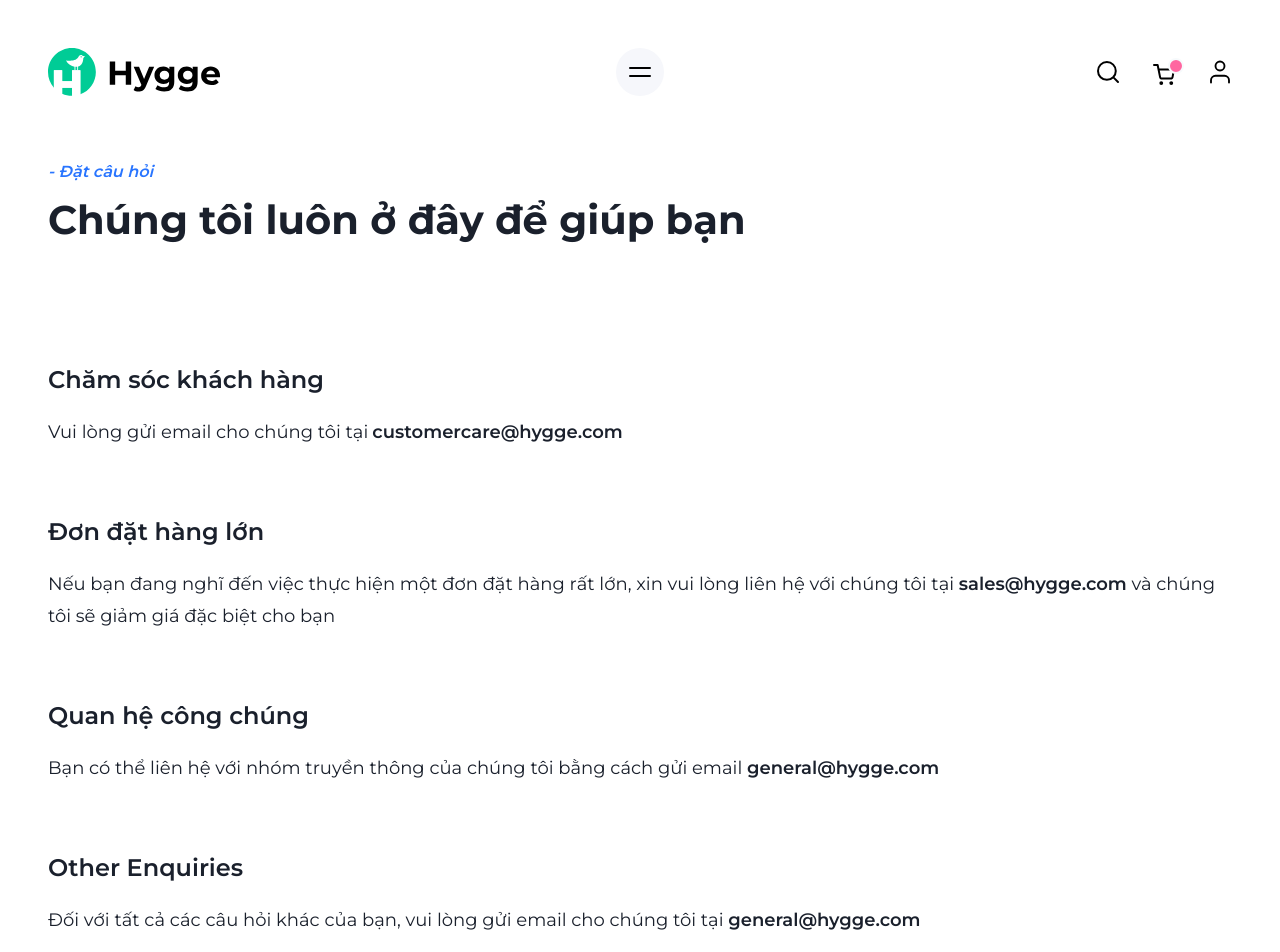
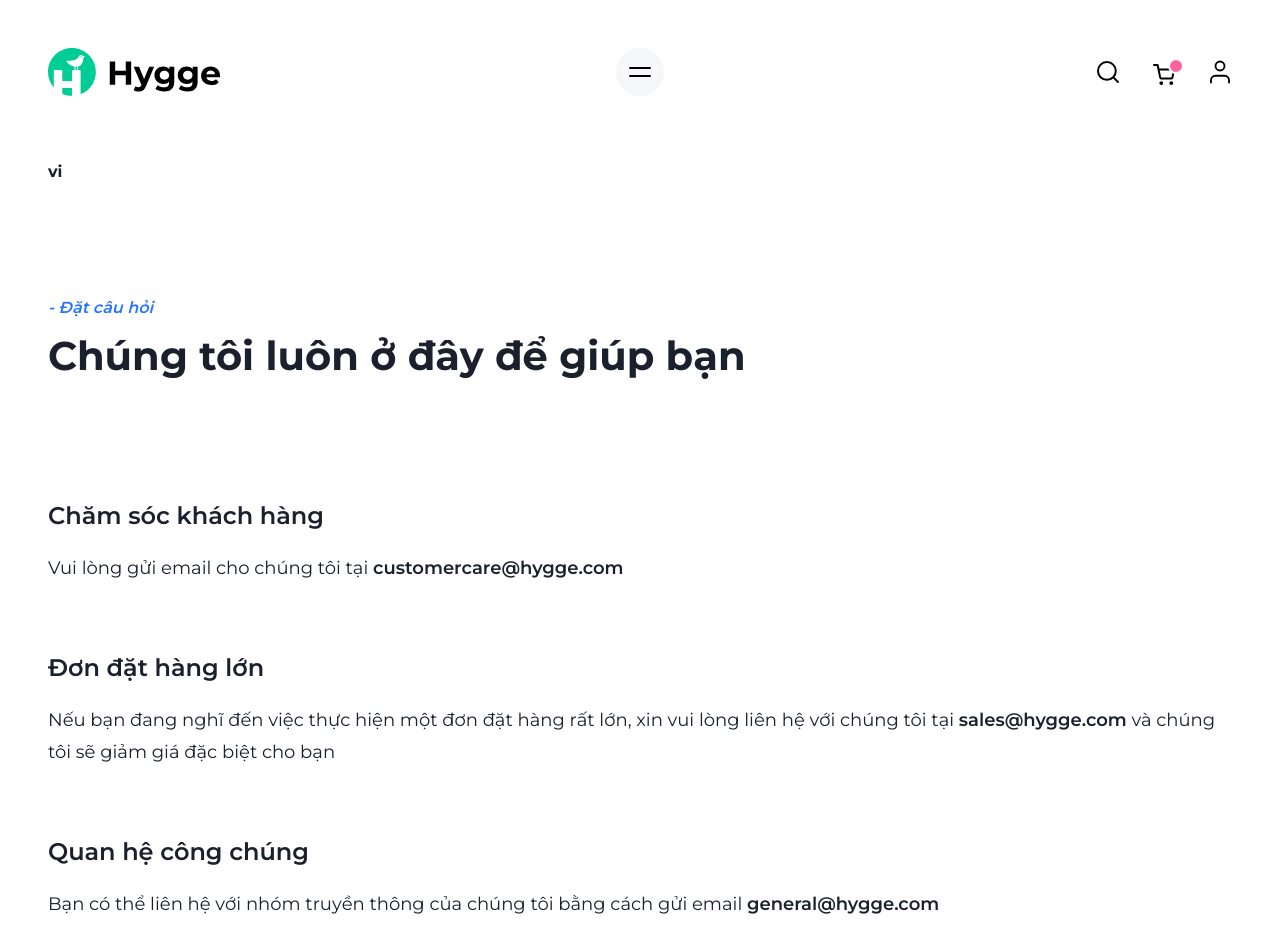
Before and after one commit to TuVoXuan/cosmetics-store-fe, a Next.js app: page /contact in a window 1280 px wide. Shown: the top 952 px of the page. Built offline with nearby package versions, Linux system fonts and the light colour scheme.

Commit message:
feat: make simple multiple language

```diff
--- a/next.config.js
+++ b/next.config.js
@@ -17,6 +17,10 @@ const nextConfig = {
 	images: {
 		domains: ["i.pinimg.com"],
 	},
+	i18n: {
+		locales: ["en", "vi"],
+		defaultLocale: "vi",
+	},
 };
 
 module.exports = nextConfig;
--- a/pages/contact.tsx
+++ b/pages/contact.tsx
@@ -1,54 +1,71 @@
+import { useRouter } from "next/router";
 import React from "react";
 import Button from "../components/buttons/button";
 import Dropdown from "../components/inputs/dropdown";
 import Input from "../components/inputs/input";
 import ParaEmail from "../components/text/paraEmail";
 import TitlePage from "../components/title-page/title-page";
+import { en, vi } from "../translation";
 
 export default function Contact() {
+	const router = useRouter();
+	const { locale } = router;
+
+	const content = locale === "en" ? en : vi;
+
+	const handleLanguage = () => {
+		switch (locale) {
+			case "en":
+				router.push("/contact", "/contact", { locale: "vi" });
+				break;
+			case "vi":
+				router.push("/contact", "/contact", { locale: "en" });
+
+				break;
+			default:
+				break;
+		}
+	};
+
 	return (
 		<section
 			className="pt-14 md:pt-16 space-y-[104px] md:space-y-[112px] xl:space-y-[144px]
 			mb-[104px] md:mb-[112px] xl:mb-[144px]"
 		>
+			<h1 onClick={handleLanguage}>{locale}</h1>
 			<TitlePage
 				className="mb-14 md:mb-16 xl:mb-[72px]"
-				subtitle="Đặt câu hỏi"
-				title="Chúng tôi luôn ở đây để giúp bạn"
+				subtitle={content.contact_page.ask_question}
+				title={content.contact_page.ask_quest_title}
 			/>
 
 			<div className="space-y-14 md:space-y-16 xl:space-y-0 xl:grid xl:grid-cols-2 xl:gap-x-24 xl:gap-y-[72px]">
 				<div className="space-y-4">
-					<h3 className="font-semibold text-paragraph-1 dark:text-white">Chăm sóc khách hàng</h3>
-					<p className="text-paragraph-3">
-						Vui lòng gửi email cho chúng tôi tại
-						<span className="pl-1 font-semibold">customercare@hygge.com</span>
-					</p>
+					<h3 className="font-semibold text-paragraph-1 dark:text-white">
+						{content.contact_page.question_1}
+					</h3>
+					<ParaEmail>{content.contact_page.answer_1}</ParaEmail>
 				</div>
 
 				<div className="space-y-4">
-					<h3 className="font-semibold text-paragraph-1 dark:text-white">Đơn đặt hàng lớn</h3>
-					<ParaEmail>
-						Nếu bạn đang nghĩ đến việc thực hiện một đơn đặt hàng rất lớn, xin vui lòng liên hệ
-						với chúng tôi tại sales@hygge.com và chúng tôi sẽ giảm giá đặc biệt cho bạn
-					</ParaEmail>
+					<h3 className="font-semibold text-paragraph-1 dark:text-white">
+						{content.contact_page.question_2}
+					</h3>
+					<ParaEmail>{content.contact_page.answer_2}</ParaEmail>
 				</div>
 
 				<div className="space-y-4">
-					<h3 className="font-semibold text-paragraph-1 dark:text-white">Quan hệ công chúng</h3>
-					<ParaEmail>
-						Bạn có thể liên hệ với nhóm truyền thông của chúng tôi bằng cách gửi email
-						general@hygge.com
-					</ParaEmail>
+					<h3 className="font-semibold text-paragraph-1 dark:text-white">
+						{content.contact_page.question_3}
+					</h3>
+					<ParaEmail>{content.contact_page.answer_3}</ParaEmail>
 				</div>
 
 				<div className="space-y-4">
-					<h3 className="font-semibold text-paragraph-1 dark:text-white">Other Enquiries</h3>
-
-					<ParaEmail>
-						Đối với tất cả các câu hỏi khác của bạn, vui lòng gửi email cho chúng tôi tại
-						general@hygge.com
-					</ParaEmail>
+					<h3 className="font-semibold text-paragraph-1 dark:text-white">
+						{content.contact_page.question_4}
+					</h3>
+					<ParaEmail>{content.contact_page.answer_4}</ParaEmail>
 				</div>
 			</div>
 
@@ -56,32 +73,40 @@ export default function Contact() {
 			<div className="xl:grid xl:grid-cols-2 xl:gap-x-24">
 				<TitlePage
 					className="mb-14 md:mb-16 md:pr-[288px] lg:pr-[488px] xl:mb-0 xl:pr-0 xl:pl-[84px]"
-					subtitle="Liên hệ với chúng tôi"
-					title="Vui lòng điền vào mẫu liên hệ"
+					subtitle={content.contact_page.reach_out_to_us}
+					title={content.contact_page.reach_out_to_us_title}
 				/>
 
 				<form className="space-y-10 md:space-y-12 xl:mt-8">
-					<Input className="w-full" label="Họ tên" placeholder="John Smith" />
-					<Input className="w-full" label="Email" placeholder="johnsmith@gmail.com" />
+					<Input
+						className="w-full"
+						label={content.contact_page.full_name}
+						placeholder="John Smith"
+					/>
+					<Input
+						className="w-full"
+						label={content.contact_page.email_address}
+						placeholder="johnsmith@gmail.com"
+					/>
 
 					<Dropdown
-						label="Chủ đề"
+						label={content.contact_page.subject}
 						size={"large"}
 						options={[
 							{
-								label: "Chọn Chủ đề",
+								label: content.contact_page.select_subject,
 								value: "",
 							},
 							{
-								label: "Thời gian giao hàng",
+								label: content.contact_page.delivery_time,
 								value: "Thời gian giao hàng",
 							},
 							{
-								label: "Giảm giá",
+								label: content.contact_page.discount,
 								value: "Giảm giá",
 							},
 							{
-								label: "Khác",
+								label: content.contact_page.other,
 								value: "Khác",
 							},
 						]}
@@ -91,7 +116,7 @@ export default function Contact() {
 
 					<div>
 						<p className="mb-2 text-dark-100 md:mb-4 text-paragraph-5 md:text-paragraph-4 dark:text-white-light">
-							Tin nhắn
+							{content.contact_page.message}
 						</p>
 						<textarea
 							className="w-full border-[2px] border-gray-accent placeholder:text-dark-40
@@ -100,13 +125,13 @@ export default function Contact() {
                             text-heading-5 rounded-3xl md:px-6 md:py-4 md:text-heading-4 md:rounded-4xl
                             dark:border-black-dark-2 dark:bg-transparent dark:text-white-light
                             dark:placeholder:text-light-40"
-							placeholder={"Nhập tin nhắn của bạn"}
+							placeholder={content.contact_page.enter_message}
 							rows={6}
 						/>
 					</div>
 
 					<Button type="primary" btnType="button">
-						Gửi
+						{content.contact_page.send}
 					</Button>
 				</form>
 			</div>
@@ -118,8 +143,8 @@ export default function Contact() {
 			>
 				<TitlePage
 					className="text-center mb-14 md:mb-10 md:px-[100px] lg:mb-12"
-					subtitle="Bản tin của chúng tôi"
-					title="Đăng ký nhận tin mới nhất từ chúng tôi"
+					subtitle={content.contact_page.our_newsletter}
+					title={content.contact_page.our_newsletter_title}
 				/>
 
 				<div className="flex items-end justify-center gap-x-6">
@@ -129,10 +154,10 @@ export default function Contact() {
 						dark:focus:outline-none px-6 py-3 text-heading-5 rounded-3xl md:px-6 md:py-4
 						md:text-heading-4 md:rounded-4xl dark:border-black-dark-4 dark:bg-transparent
 						dark:text-white-light dark:placeholder:text-light-40 dark:bg-black-dark-4"
-						placeholder="Email của bạn"
+						placeholder="johnsmith@gmal.com"
 					/>
 					<Button type="primary" className="h-full">
-						Đăng ký
+						{content.contact_page.sign_up}
 					</Button>
 				</div>
 			</div>
--- /dev/null
+++ b/translation.ts
@@ -0,0 +1,67 @@
+export const en = {
+	contact_page: {
+		ask_question: "Ask Questions",
+		ask_quest_title: "We are always here to help you",
+		question_1: "Customer Service",
+		answer_1: "Please send us an email at customercare@hygge.com",
+		question_2: "Large Orders",
+		answer_2:
+			"If you are thinking of making a very large order, please feel free to contact us " +
+			"at sales@hygge.com and we will give you a special discount",
+		question_3: "Public Relations",
+		answer_3: "You can contact our media team by sending an email media@hygge.com",
+		question_4: "Other Enquiries",
+		answer_4: "For all of your other questions, please send us an email at general@hygge.com",
+		reach_out_to_us: "Reach Out to Us",
+		reach_out_to_us_title: "Please fill out the contact form",
+		full_name: "Full Name",
+		email_address: "Email Address",
+		subject: "Subject",
+		select_subject: "Select subject",
+		delivery_time: "Delivery time",
+		discount: "Discount",
+		other: "Other",
+		message: "Message",
+		enter_message: "Enter your message",
+		send: "Send",
+		our_newsletter: "Our Newsletter",
+		our_newsletter_title: "Sign Up to our Newsletter",
+		sign_up: "Sign Up",
+	},
+};
+
+export const vi = {
+	contact_page: {
+		ask_question: "Đặt câu hỏi",
+		ask_quest_title: "Chúng tôi luôn ở đây để giúp bạn",
+		question_1: "Chăm sóc khách hàng",
+		answer_1: "Vui lòng gửi email cho chúng tôi tại customercare@hygge.com",
+		question_2: "Đơn đặt hàng lớn",
+		answer_2:
+			"Nếu bạn đang nghĩ đến việc thực hiện một đơn đặt hàng rất lớn, xin vui lòng liên hệ " +
+			"với chúng tôi tại sales@hygge.com và chúng tôi sẽ giảm giá đặc biệt cho bạn",
+		question_3: "Quan hệ công chúng",
+		answer_3:
+			"Bạn có thể liên hệ với nhóm truyền thông của chúng tôi bằng cách gửi email " +
+			"general@hygge.com",
+		question_4: "Các câu hỏi khác",
+		answer_4:
+			"Đối với tất cả các câu hỏi khác của bạn, vui lòng gửi email cho chúng tôi tại " +
+			"general@hygge.com",
+		reach_out_to_us: "Liên hệ với chúng tôi",
+		reach_out_to_us_title: "Vui lòng điền vào mẫu liên hệ",
+		full_name: "Họ tên",
+		email_address: "Email",
+		subject: "Chủ đề",
+		select_subject: "Chọn chủ đề",
+		delivery_time: "Thời gian giao hàng",
+		discount: "Giảm giá",
+		other: "Khác",
+		message: "Tin nhắn",
+		enter_message: "Nhập tin nhắn của bạn",
+		send: "Gửi",
+		our_newsletter: "Bản tin của chúng tôi",
+		our_newsletter_title: "Đăng ký nhận tin mới nhất từ chúng tôi",
+		sign_up: "Đăng ký",
+	},
+};
```
